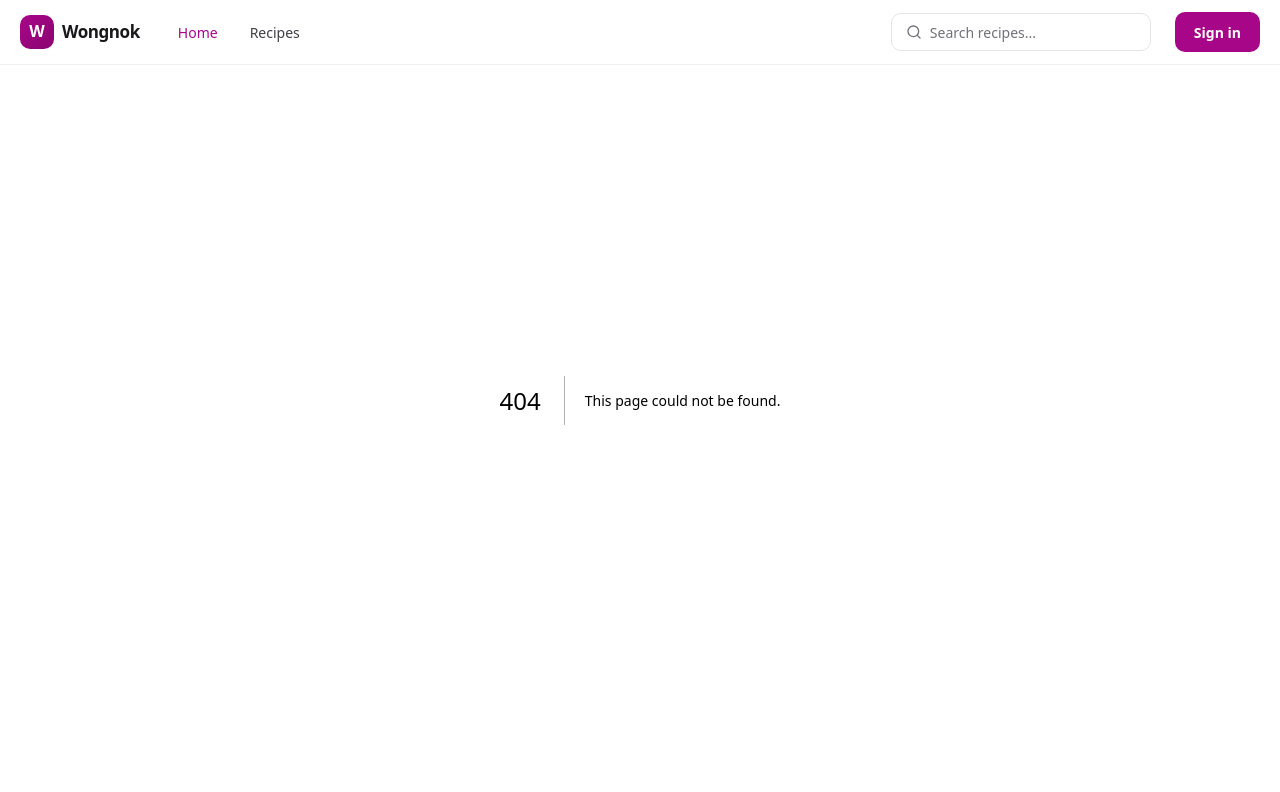
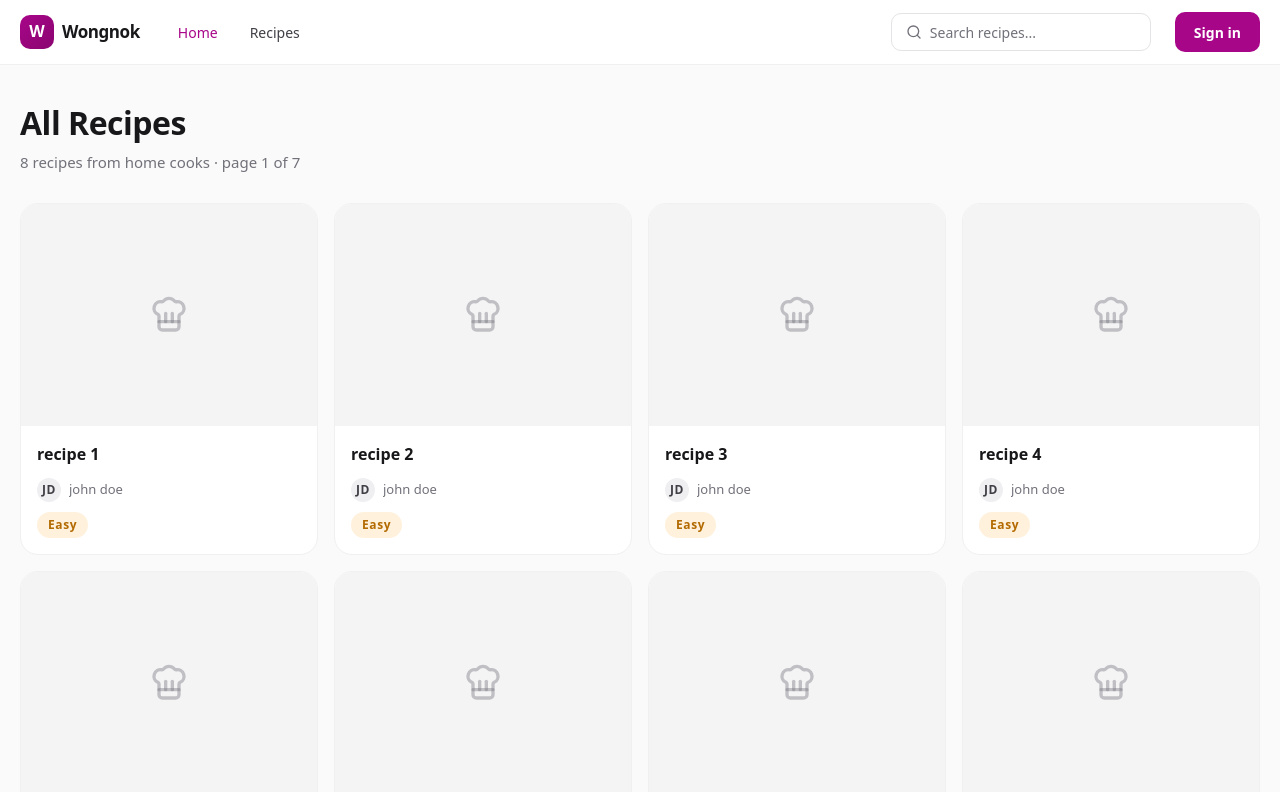
Before and after one commit to joeyprint/full-nextjs-course, a Next.js app: page /recipes in a window 1280 px wide. Before the commit this address had no page. Shown: the top 792 px of the page. Built offline with nearby package versions, Linux system fonts and the light colour scheme.

Commit message:
feat: create recipe page and integrate recipe list

```diff
--- a/app/layout.tsx
+++ b/app/layout.tsx
@@ -41,7 +41,9 @@ export default function RootLayout({
       )}
     >
       <Navbar />
-      <body className="min-h-full flex flex-col">{children}</body>
+      <body className="min-h-full flex flex-col">
+        <div className="pt-16">{children}</div>
+      </body>
     </html>
   );
 }
--- /dev/null
+++ b/app/recipes/page.tsx
@@ -0,0 +1,27 @@
+import { Container } from "@/components/Bases";
+import RecipeCard from "@/components/RecipeCard";
+
+const RecipesPage = () => {
+  return (
+    <div className="pt-10 pb-8">
+      <Container>
+        <p className="wongnok-text-h2">All Recipes</p>
+        <p className="wongnok-text-body text-muted-foreground mt-2">
+          8 recipes from home cooks · page 1 of 7
+        </p>
+        <div className="grid grid-cols-4 gap-4 mt-7">
+          {Array.from({ length: 12 }).map((_, index) => (
+            <RecipeCard
+              key={`recipe-${index}`}
+              name={`recipe ${index + 1}`}
+              level="EASY"
+              owner={{ name: "john doe" }}
+            />
+          ))}
+        </div>
+      </Container>
+    </div>
+  );
+};
+
+export default RecipesPage;
```
